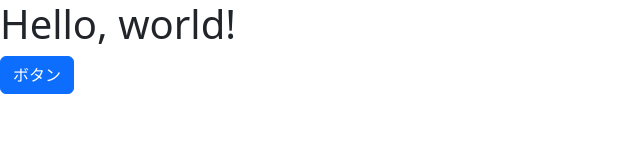
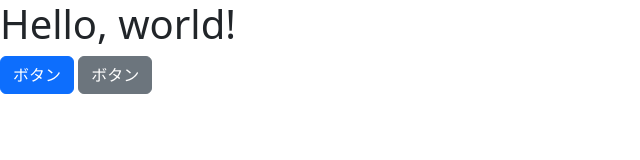
Before and after one commit to n-awamura/a, a plain HTML site: page index.html in a window 1280 px wide. Shown: the whole page, without its empty margins (0-640 px from the left). Drawn offline with nearby package versions, Linux system fonts and the light colour scheme.

Commit message:
git commit -m

```diff
--- a/index.html
+++ b/index.html
@@ -9,6 +9,7 @@
   <body>
     <h1>Hello, world!</h1>
     <button type="button" class="btn btn-primary">ボタン</button>
+    <button type="button" class="btn btn-secondary">ボタン</button>
     <script src="https://cdn.jsdelivr.net/npm/bootstrap@5.3.0/dist/js/bootstrap.bundle.min.js" integrity="sha384-geWF76RCwLtnZ8qwWowPQNguL3RmwHVBC9FhGdlKrxdiJJigb/j/68SIy3Te4Bkz" crossorigin="anonymous"></script>
     <script src="https://cdn.jsdelivr.net/npm/@popperjs/core@2.11.8/dist/umd/popper.min.js" integrity="sha384-I7E8VVD/ismYTF4hNIPjVp/Zjvgyol6VFvRkX/vR+Vc4jQkC+hVqc2pM8ODewa9r" crossorigin="anonymous"></script>
     <script src="https://cdn.jsdelivr.net/npm/bootstrap@5.3.0/dist/js/bootstrap.min.js" integrity="sha384-fbbOQedDUMZZ5KreZpsbe1LCZPVmfTnH7ois6mU1QK+m14rQ1l2bGBq41eYeM/fS" crossorigin="anonymous"></script>
```
